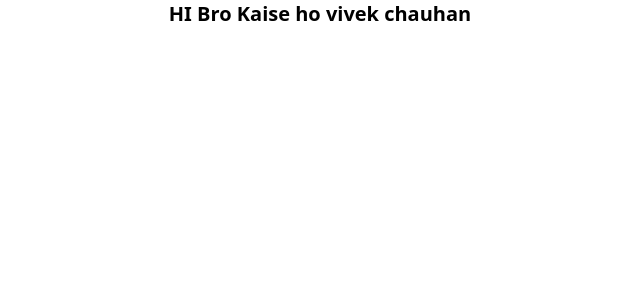
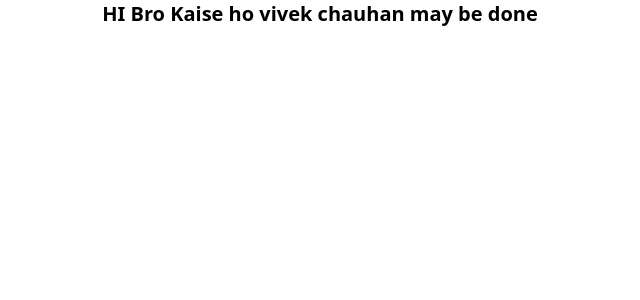
Before and after one commit to Pradh123/roomcreator, a Next.js app: page / in a window 1280 px wide. Shown: the top 300 px of the page, without its empty margins (320-960 px from the left). Built offline with nearby package versions, Linux system fonts and the light colour scheme.

Commit message:
pg trail1

```diff
--- a/src/pages/index.js
+++ b/src/pages/index.js
@@ -2,7 +2,7 @@
   return (
     <div>
       <h1 className=" text-center text-xl font-bold">
-        HI Bro Kaise ho vivek chauhan
+        HI Bro Kaise ho vivek chauhan may be done
       </h1>
     </div>
   );
```
